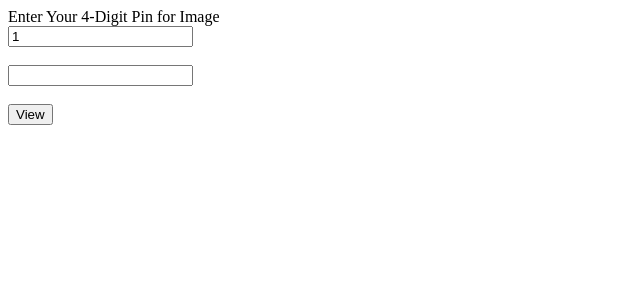
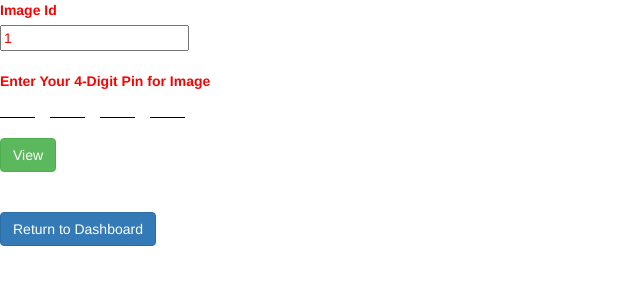
Before and after one commit to bryanlewis2/Encrypter, a Flask app: page /viewimagepage/1 in a window 1280 px wide. Shown: the top 300 px of the page, without its empty margins (0-640 px from the left). Run offline with Flask 2, Linux system fonts and the light colour scheme; some libraries are stand-ins or nearby versions.

Commit message:
Update 15 11/02/2022

```diff
--- a/Encrypter/app.py
+++ b/Encrypter/app.py
@@ -240,6 +240,7 @@ def deleteimage(image_id):
         return make_response(redirect('/dashboardpage'))
     except:
         flash('An Error Ocurred')
+        return make_response(redirect('/dashboardpage'))
 
 @app.route('/viewimage' , methods = ['POST'])
 def viewimage():
@@ -269,6 +270,9 @@ def viewimage():
             image_string = string.replace(checksum, '')
             imagedata = base64.b64decode(image_string)
             return render_template('viewimage.html' , image_string = image_string)
+        else:
+            flash('Incorrect Password')
+            return render_template('viewimagepasswordpage.html', image_id = image_id)
     except:
         flash('An Error Ocurred')
 
@@ -302,6 +306,7 @@ def downloadimage():
             return send_file(BytesIO(imagedata), mimetype='image/jpeg', as_attachment=True, attachment_filename= 'image.jpg')
         else:
             flash('Incorrect Image Password')
+            return render_template('imagepasswordpage.html', image_id = image_id)
 
     except:
         flash('An Error Ocurred')
--- /dev/null
+++ b/Encrypter/static/css/imgpasswordpage.css
@@ -0,0 +1,17 @@
+#imgpassword {
+    padding-left: 15px;
+    letter-spacing: 42px;
+    border: 0;
+    background-image: linear-gradient(to left, black 70%, rgba(255, 255, 255, 0) 0%);
+    background-position: bottom;
+    background-size: 50px 1px;
+    background-repeat: repeat-x;
+    background-position-x: 35px;
+    width: 200px;
+    outline: none;
+    align-content: center;
+}
+
+body {
+    color:#ff0000;
+}
--- a/Encrypter/static/css/signuppage.css
+++ b/Encrypter/static/css/signuppage.css
@@ -34,10 +34,12 @@
 
 #signup {
     text-align:center;
-    margin-top:10px;
+    margin-top:25px;
     margin-bottom:20px;
+    font-size:30px;
 }
 
 #submitbutton {
+    width:200px;
 
 }
--- a/Encrypter/templates/changepassword.html
+++ b/Encrypter/templates/changepassword.html
@@ -39,7 +39,7 @@
         <label id="newpass2">Re-Enter New Password</label><br />
         <input type="password" id="newpass2" name="newpassword2" placeholder="Re-Enter New Password" /><br /><br />
 
-        <input type="submit" value="Submit" />
+        <input class="btn btn-primary" type="submit" value="Submit" />
     </form>
 </body>
 </html>
--- a/Encrypter/templates/imageupload.html
+++ b/Encrypter/templates/imageupload.html
@@ -17,6 +17,8 @@
             }, 5000);
         });
     </script>
+
+    <link rel="stylesheet" href="static/css/imageuploadpage.css" />
 </head>
 <body>
     {% block content %}
@@ -33,6 +35,7 @@
     {% endblock %}
     <h3>Upload Image</h3>
     <form action="/imageupload" method="post" enctype="multipart/form-data">
+        <div>
             <label id="image_upload">Upload an Image</label><br /><br />
             <input type="file" name="uploaded_image" /><br /><br />
 
@@ -45,7 +48,8 @@
             <label id="img_name">Enter Image Name</label><br />
             <input type="text" id="img_text" name="image_name" /><br /><br />
 
-        <input type="submit" value="Upload" />
+            <input class="btn btn-primary" type="submit" value="Upload" />
+        </div>
 
     </form>
     <script>
--- a/Encrypter/templates/signup.html
+++ b/Encrypter/templates/signup.html
@@ -39,12 +39,12 @@
         <form action="/signup" method="post" text-align="center">
             <div class="form-row">
                 <div class="form-group col-md-4">
-                    <label for="firstname" id="fname">First Name</label><br />
+                    <label for="firstname" id="fname">Enter First Name</label><br />
                     <input type="text" id="firstname" class="form-control" placeholder="First Name" name="first_name" required />
                 </div>
 
                 <div class="form-group col-md-4">
-                    <label for="lastname" id="lname">Last Name</label><br />
+                    <label for="lastname" id="lname">Enter Last Name</label><br />
                     <input type="text" id="lastname" class="form-control" placeholder="Last Name" name="last_name" required />
                 </div>
             </div>
--- a/Encrypter/templates/viewimagepasswordpage.html
+++ b/Encrypter/templates/viewimagepasswordpage.html
@@ -4,6 +4,9 @@
 <head>
     <meta charset="utf-8" />
     <title>View Image</title>
+    <link rel="stylesheet" href="https://maxcdn.bootstrapcdn.com/bootstrap/3.4.1/css/bootstrap.min.css">
+    <script src="https://ajax.googleapis.com/ajax/libs/jquery/3.5.1/jquery.min.js"></script>
+    <script src="https://maxcdn.bootstrapcdn.com/bootstrap/3.4.1/js/bootstrap.min.js"></script>
     <script src="/static/javascript/templatejavascript.js"></script>
     <script type="text/javascript">
         $(document).ready(function () {
@@ -14,6 +17,27 @@
             }, 5000);
         });
     </script>
+
+    <style>
+        #imgpassword {
+            padding-left: 15px;
+            letter-spacing: 42px;
+            border: 0;
+            background-image: linear-gradient(to left, black 70%, rgba(255, 255, 255, 0) 0%);
+            background-position: bottom;
+            background-size: 50px 1px;
+            background-repeat: repeat-x;
+            background-position-x: 35px;
+            width: 200px;
+            outline: none;
+            align-content: center;
+        }
+
+        body {
+            color: #ff0000;
+        }
+    </style>
+    <link rel="stylesheet" href="static/css/imgpasswordpage.css" />
 </head>
 <body>
 
@@ -30,13 +54,18 @@
     </div>
     {% endblock %}
     <form action="/viewimage" method="post">
-        <label id="imageidtext">Enter Your 4-Digit Pin for Image</label><br />
-        <input type="text" name="image_id" value="{{image_id}}" readonly /><br /><br />
+        <div>
+            <label id="imageidtext">Image Id</label><br />
+            <input type="text" name="image_id" value="{{image_id}}" readonly /><br /><br />
 
-        <input type="number" name="image_pass" maxlength="4" /><br /><br />
+            <label id="imageidtext">Enter Your 4-Digit Pin for Image</label><br />
+            <input type="number" name="image_pass" id="imgpassword" maxlength="4" /><br /><br />
 
-        <input type="submit" value="View" />
-    </form>
+            <input type="submit" class="btn btn-success" value="View" />
+        </div>
+    </form><br /><br />
+
+    <a href="/dashboardpage" class="btn btn-primary">Return to Dashboard</a>
 
 </body>
 </html>
```
Also changed, not shown: Encrypter/static/css/accountcontrolspage.css (added, +20 -0 lines), Encrypter/static/css/dashboardpage.css (+32 -12 lines), Encrypter/static/css/imageuploadpage.css (added, +8 -0 lines), Encrypter/static/css/loginpage.css (+12 -2 lines), Encrypter/templates/accountsettings.html (+12 -8 lines), Encrypter/templates/dashboard.html (+5 -5 lines), Encrypter/templates/imagepasswordpage.html (+35 -5 lines), Encrypter/templates/login.html (+4 -4 lines), Encrypter/templates/viewimage.html (+1 -1 lines), 1 other file. Lines whose indentation alone changed are shown as unchanged.
